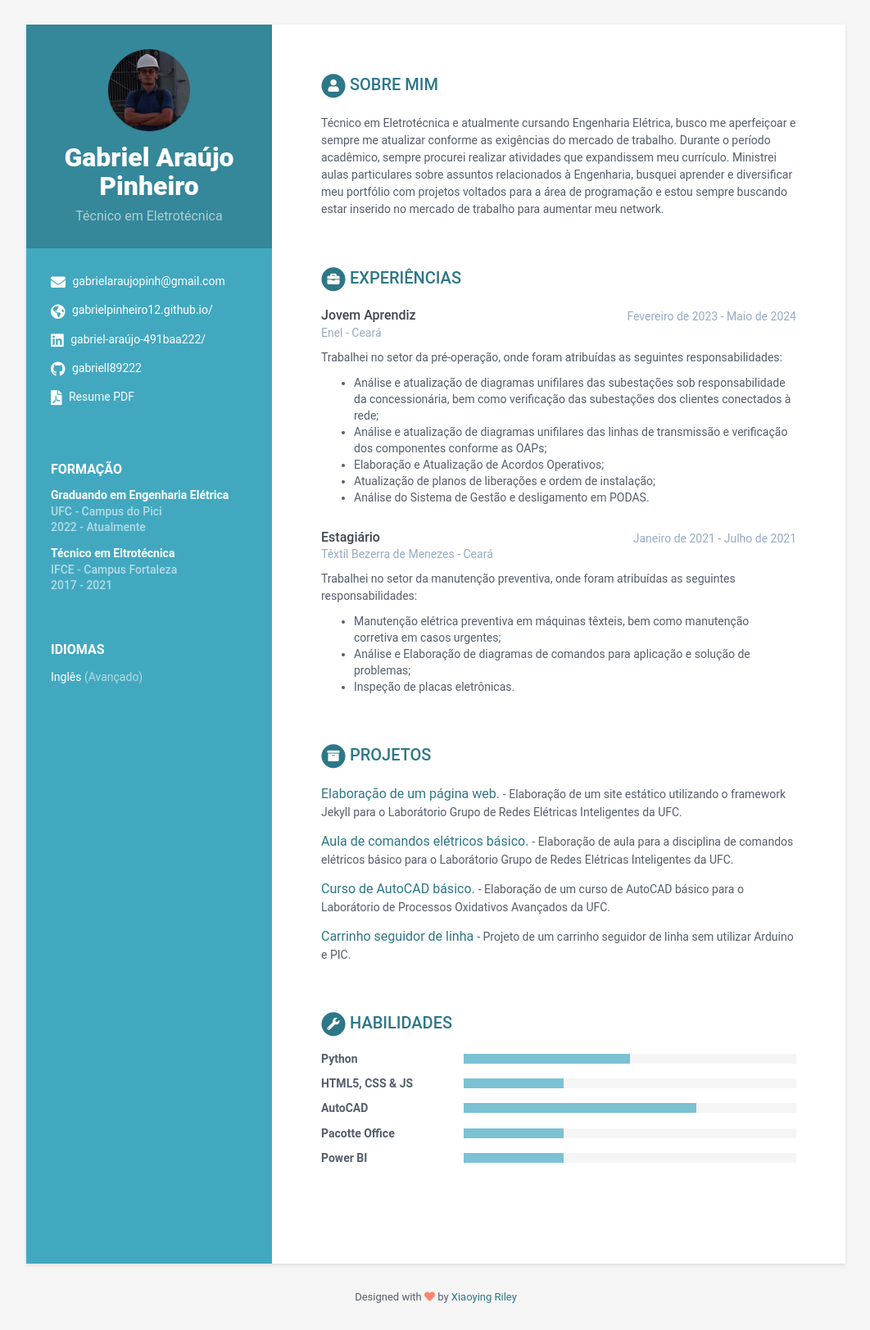
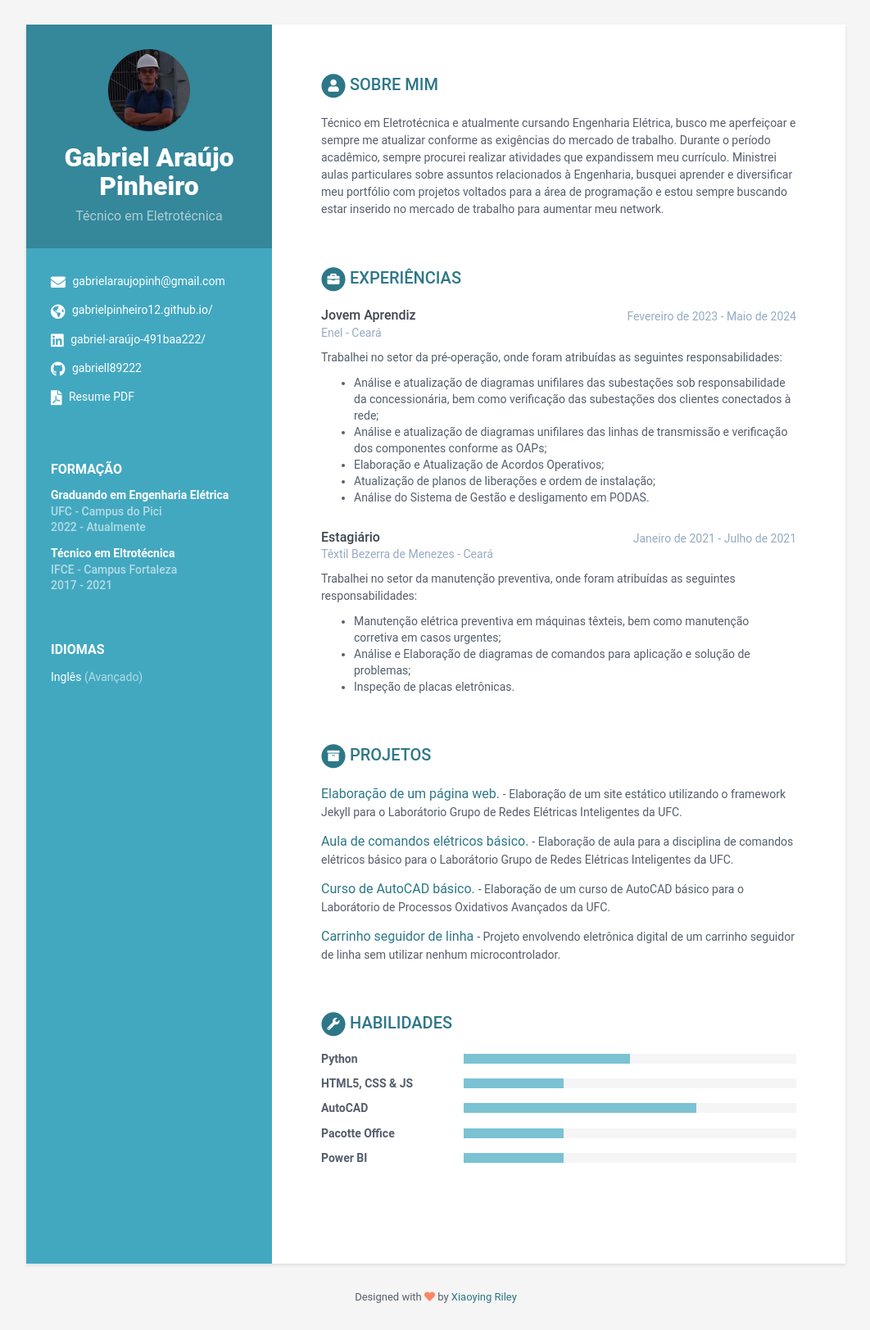
Before and after one commit to GabrielPinheiro12/GabrielPinheiro12.github.io, a Jekyll site: the page built from index.html, in a window 1280 px wide. Shown: the whole page at 82% size, without its empty margins (108-1170 px from the left). Built offline with Jekyll 4.4.1, drawn with Linux system fonts in a browser that asks for light colours.

Commit message:
Atualização legenda carrinho

```diff
--- a/_data/data.yml
+++ b/_data/data.yml
@@ -121,7 +121,7 @@ projects:
 
       - title: Carrinho seguidor de linha
         link: "https://drive.google.com/drive/folders/1YEqGGPhACe7uobsfIQt-ogTueQ06_h1m?usp=drive_link"
-        tagline: Projeto de um carrinho seguidor de linha sem utilizar Arduino e PIC.
+        tagline: Projeto envolvendo eletrônica digital de um carrinho seguidor de linha sem utilizar nenhum microcontrolador.
 
 skills:
     title: Habilidades
```
